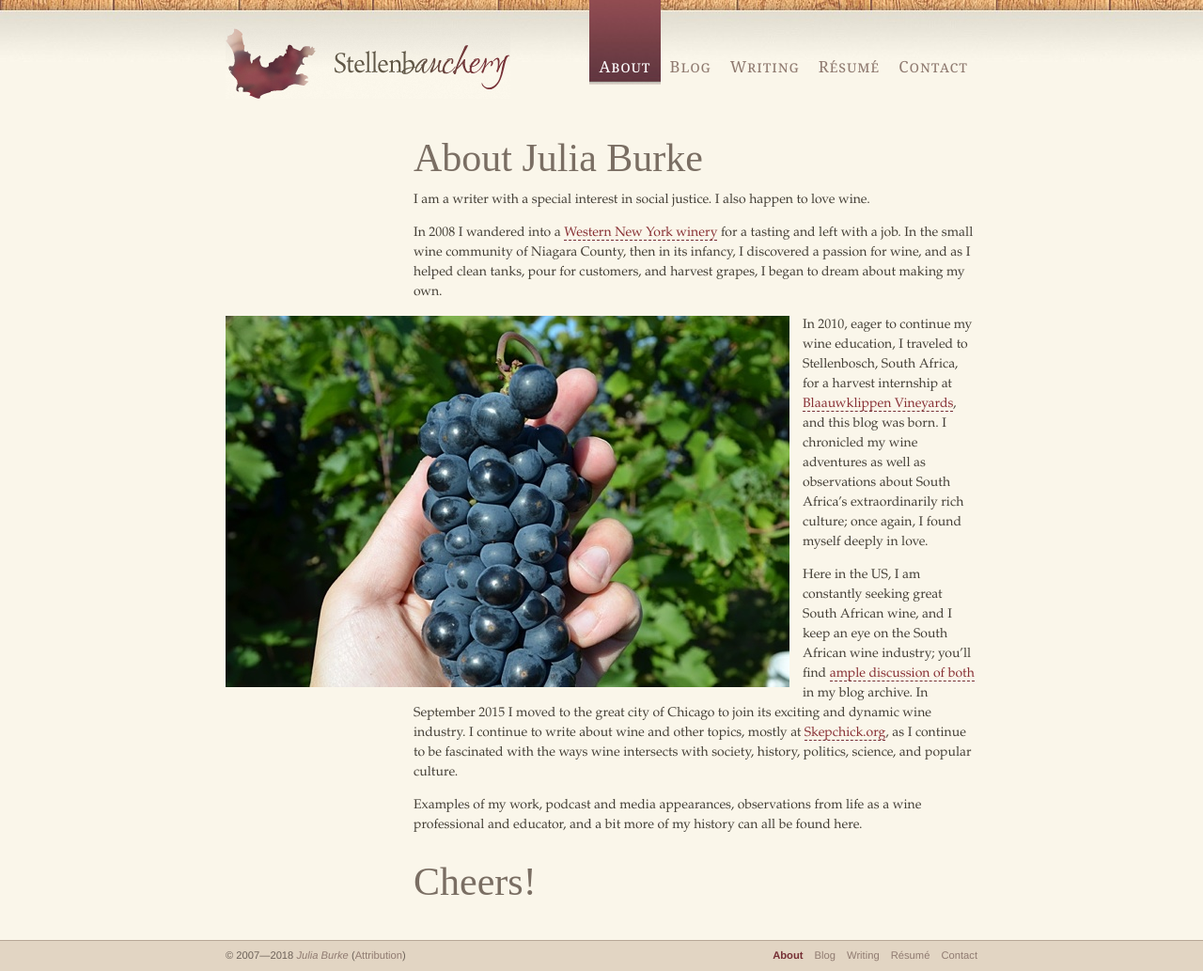
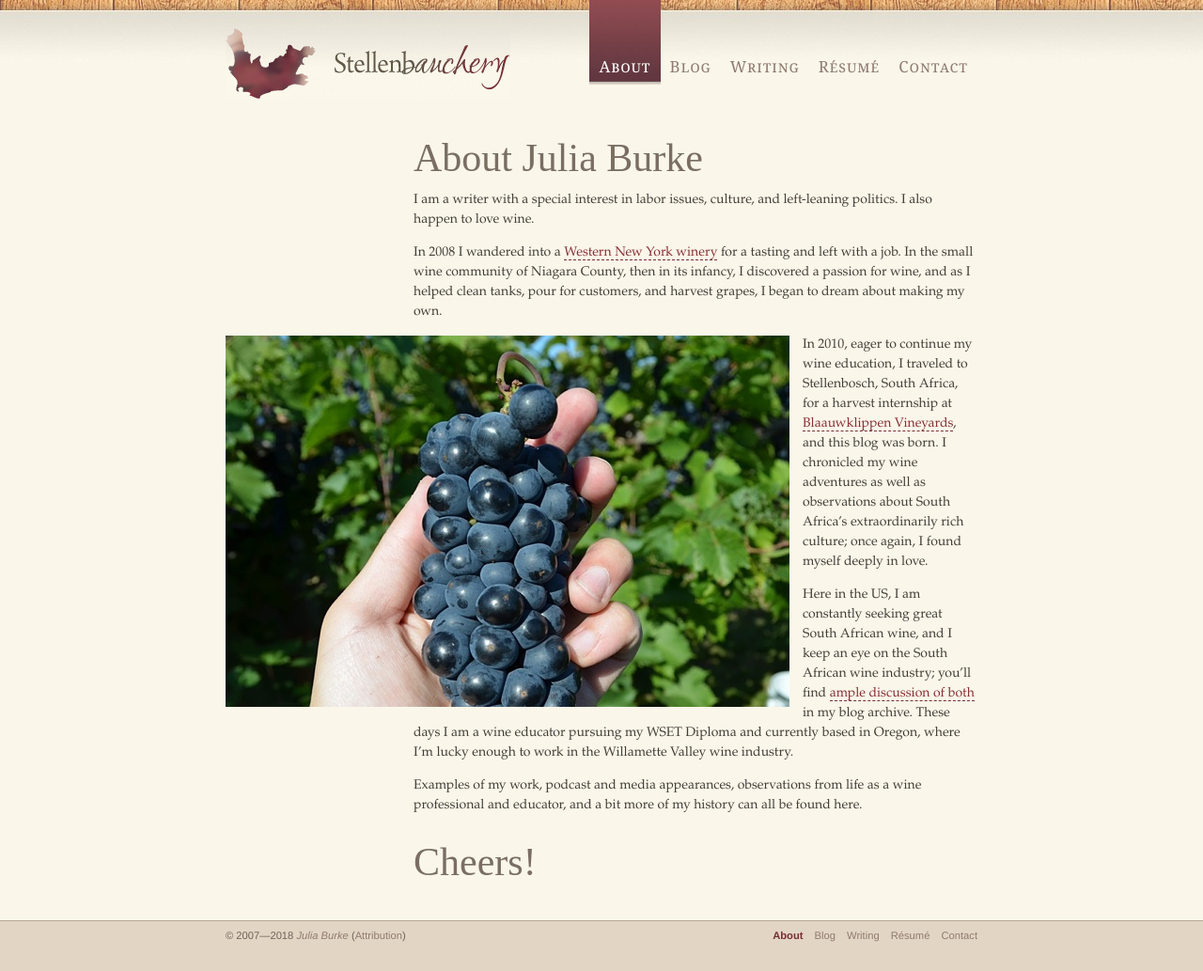
Before and after one commit to nywinewench/nywinewench.github.io, a Jekyll site: the page built from about.md, in a window 1280 px wide. Shown: the whole page at 94% size. Built offline with Jekyll 4.4.1, drawn with Linux system fonts in a browser that asks for light colours; some web fonts are replaced; comment, search, counter and statistics services are not loaded; after the commit the page ends 1012 px from its top, so only the background shows below that.

Commit message:
About update

```diff
--- a/about.md
+++ b/about.md
@@ -3,7 +3,7 @@ layout: large_column_only
 title: About Julia Burke
 ---
 
-I am a writer with a special interest in social justice. I also happen to
+I am a writer with a special interest in labor issues, culture, and left-leaning politics. I also happen to
 love wine.
 
 In 2008 I wandered into a [Western New York winery](http://www.freedomrunwinery.com/)
@@ -20,10 +20,7 @@ and this blog was born. I chronicled my wine adventures as well as observations
 South Africa’s extraordinarily rich culture; once again, I found myself
 deeply in love.
 
-Here in the US, I am constantly seeking great South African wine, and I
-keep an eye on the South African wine industry; you’ll find [ample discussion of both](/blog)
-in my blog archive. In September 2015 I moved to the great city of Chicago to join its exciting and dynamic wine industry. I continue to write about wine and other topics, mostly at [Skepchick.org](http://skepchick.org), as I continue to be fascinated with the ways wine intersects with society, history,
-politics, science, and popular culture.
+Here in the US, I am constantly seeking great South African wine, and I keep an eye on the South African wine industry; you’ll find [ample discussion of both](/blog) in my blog archive. These days I am a wine educator pursuing my WSET Diploma and currently based in Oregon, where I'm lucky enough to work in the Willamette Valley wine industry.
 
 Examples of my work, podcast and media appearances, observations from life as a wine professional and educator, and a bit more of my history can all be found here.
 
```
